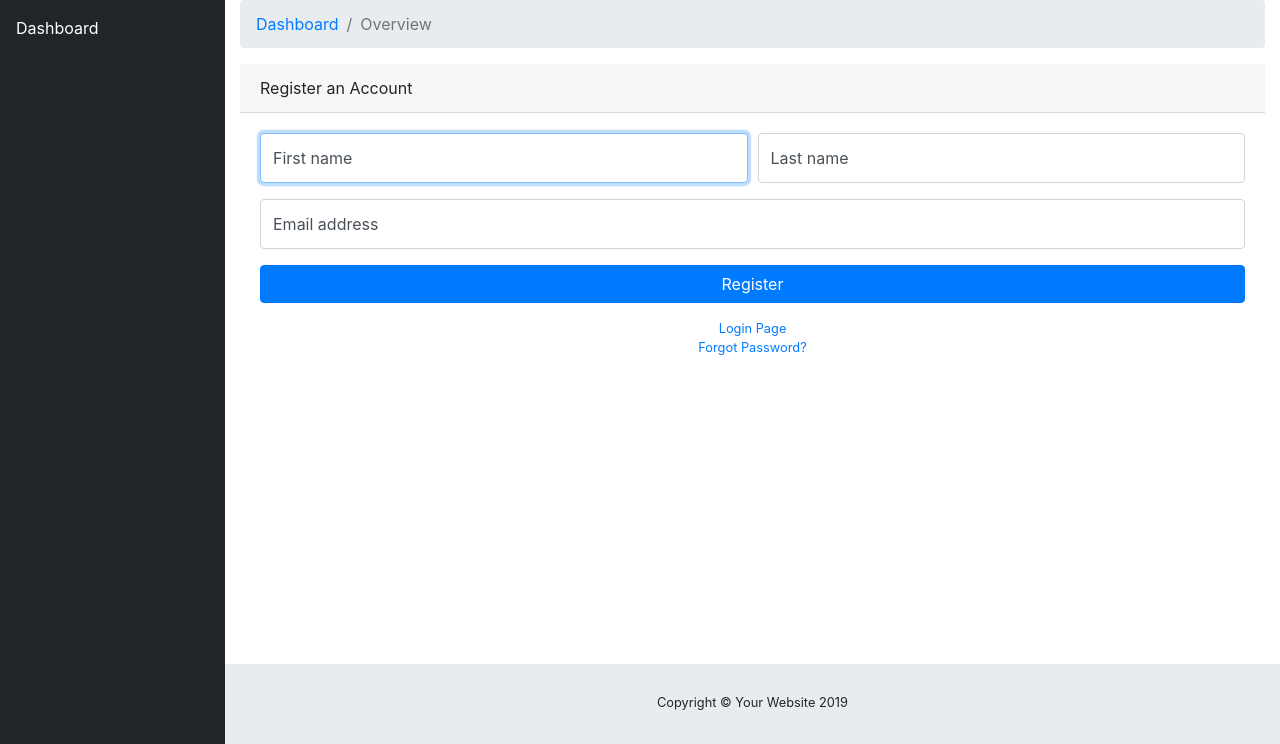
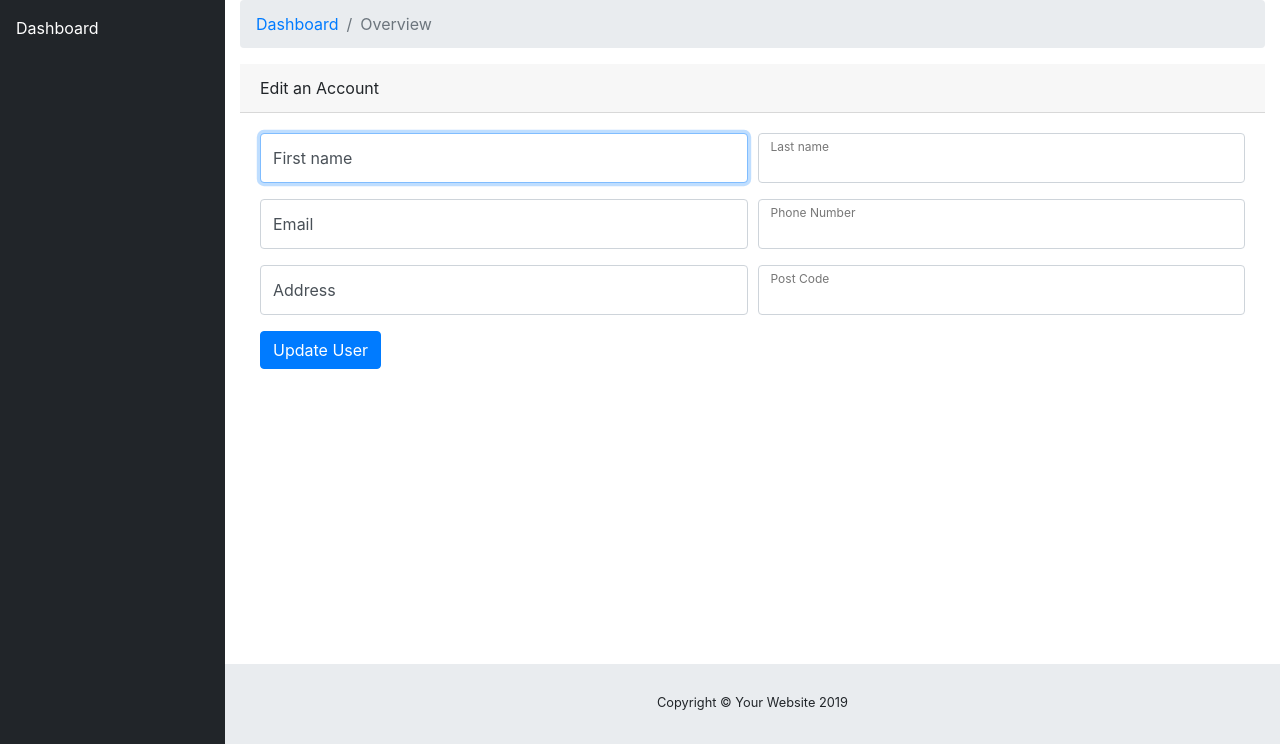
Before and after one commit to worldwayii/yiiang_florist, a Laravel app: page /edit/1 in a window 1280 px wide. Shown: the part 58-802 px from the top of the page. Run offline with Laravel 8, Linux system fonts and the light colour scheme; data that the repository does not hold is empty.

Commit message:
Add new edit update

```diff
--- a/resources/views/admin/edit.blade.php
+++ b/resources/views/admin/edit.blade.php
@@ -11,38 +11,75 @@
         </ol>
 
         <!-- Icon Cards-->
-        <div class="card-header">Register an Account</div>
+        <div class="card-header">Edit an Account</div>
         <div class="card-body">
             <form>
                 <div class="form-group">
                     <div class="form-row">
                         <div class="col-md-6">
                             <div class="form-label-group">
-                                <input type="text" id="firstName" class="form-control" placeholder="First name" required="required" autofocus="autofocus">
+                                <input type="text" id="firstName" class="form-control" placeholder="First name"
+                                      value="{{old('first_name', $user->first_name)}}" required="required"
+                                       autofocus="autofocus">
                                 <label for="firstName">First name</label>
                             </div>
                         </div>
                         <div class="col-md-6">
                             <div class="form-label-group">
-                                <input type="text" id="lastName" class="form-control" placeholder="Last name" required="required">
+                                <input type="text" id="lastName" class="form-control"
+                                       value=" {{old('last_name', $user->last_name)}}" placeholder="Last name" required="required">
                                 <label for="lastName">Last name</label>
                             </div>
                         </div>
                     </div>
+
                 </div>
                 <div class="form-group">
-                    <div class="form-label-group">
-                        <input type="email" id="inputEmail" class="form-control" placeholder="Email address" required="required">
-                        <label for="inputEmail">Email address</label>
+                    <div class="form-row">
+                        <div class="col-md-6">
+                            <div class="form-label-group">
+                                <input type="text" id="email" class="form-control" placeholder="Email"
+                                       value="{{old('email', $user->email)}}" required="required"
+                                       autofocus="autofocus">
+                                <label for="firstName">Email</label>
+                            </div>
+                        </div>
+                        <div class="col-md-6">
+                            <div class="form-label-group">
+                                <input type="text" id="phoneNumber" class="form-control"
+                                       value=" {{old('phone_number', $user->phone_number)}}"
+                                       placeholder="Last name" required="required">
+                                <label for="lastName">Phone Number</label>
+                            </div>
+                        </div>
                     </div>
+
+                </div>
+                <div class="form-group">
+                    <div class="form-row">
+                        <div class="col-md-6">
+                            <div class="form-label-group">
+                                <input type="text" id="address" class="form-control" placeholder="Address"
+                                       value="{{old('address', $user->address)}}" required="required"
+                                       autofocus="autofocus">
+                                <label for="firstName">Address</label>
+                            </div>
+                        </div>
+                        <div class="col-md-6">
+                            <div class="form-label-group">
+                                <input type="text" id="postCode" class="form-control"
+                                       value=" {{old('post_code', $user->post_code)}}"
+                                       placeholder="Last name" required="required">
+                                <label for="lastName">Post Code</label>
+                            </div>
+                        </div>
+                    </div>
+
                 </div>
 
-                <a class="btn btn-primary btn-block" href="login.html">Register</a>
+                <a class="btn btn-primary " href="{{url('updateUser')}}">Update User</a>
             </form>
-            <div class="text-center">
-                <a class="d-block small mt-3" href="login.html">Login Page</a>
-                <a class="d-block small" href="forgot-password.html">Forgot Password?</a>
-            </div>
+
         </div>
     </div>
 
```
